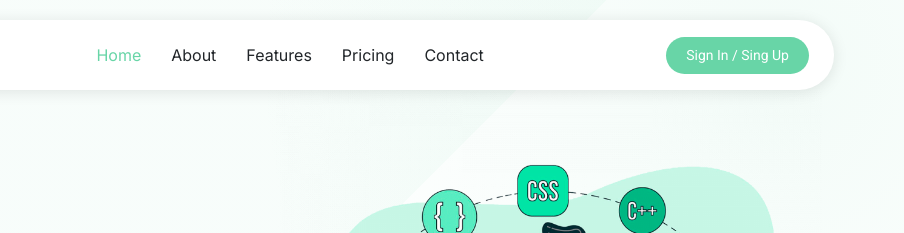
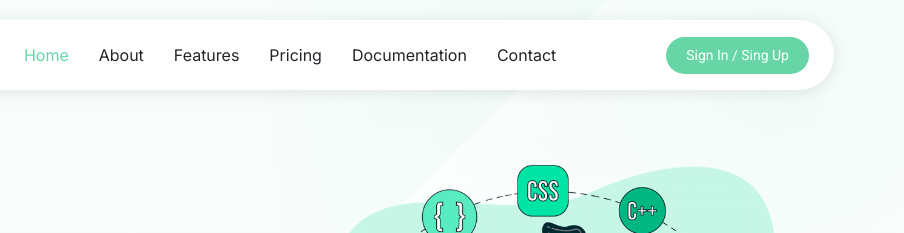
Before and after one commit to matijariaudo/chatter-NewSite, a website: page public/index.html in a window 1280 px wide. Shown: the top 233 px of the page, 376-1280 px from the left. Drawn offline with nearby package versions, Linux system fonts and the light colour scheme.

Commit message:
add Documentation

```diff
--- a/public/index.html
+++ b/public/index.html
@@ -77,6 +77,7 @@
           <li><a href="#about">About</a></li>
           <li><a href="#features">Features</a></li>
           <li><a href="#pricing">Pricing</a></li>
+          <li><a href="/app/documentation">Documentation</a></li>
           <li class="dropdown  d-none"><a href="#"><span>Dropdown</span> <i class="bi bi-chevron-down toggle-dropdown"></i></a>
             <ul>
               <li class="d-none"><a href="#">Dropdown 1</a></li>
```
